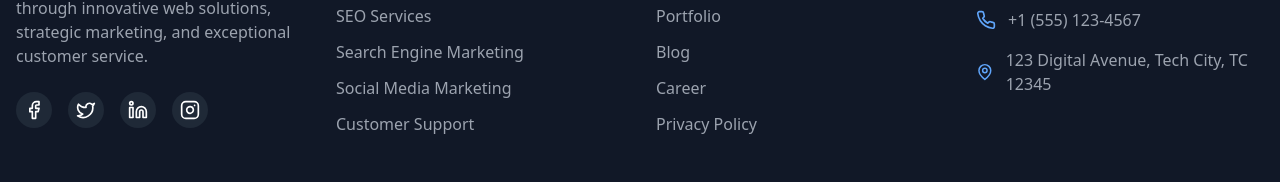
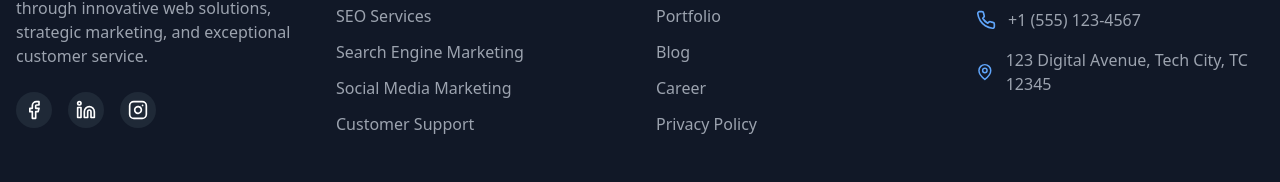
Before and after one commit to SID7223/thedynamicrankers.com, a React (Vite) app: page / in a window 1280 px wide. Shown: the part 5760-5942 px from the top of the page. Built offline with nearby package versions, Linux system fonts and the light colour scheme; no server answers.

Commit message:
Remove Twitter link from footer

```diff
--- a/src/components/Footer.tsx
+++ b/src/components/Footer.tsx
@@ -1,5 +1,5 @@
 import React from 'react';
-import { TrendingUp, Mail, Phone, MapPin, Facebook, Twitter, Linkedin, Instagram } from 'lucide-react';
+import { TrendingUp, Mail, Phone, MapPin, Facebook, Linkedin, Instagram } from 'lucide-react';
 
 const Footer = () => {
   const currentYear = new Date().getFullYear();
@@ -24,9 +24,6 @@ const Footer = () => {
             <div className="flex space-x-4">
               <a href="#" className="bg-gray-800 dark:bg-gray-700 hover:bg-blue-600 p-2 rounded-full transition-colors duration-300">
                 <Facebook className="w-5 h-5" />
-              </a>
-              <a href="#" className="bg-gray-800 hover:bg-blue-600 p-2 rounded-full transition-colors duration-300">
-                <Twitter className="w-5 h-5" />
               </a>
               <a href="#" className="bg-gray-800 hover:bg-blue-600 p-2 rounded-full transition-colors duration-300">
                 <Linkedin className="w-5 h-5" />
```
